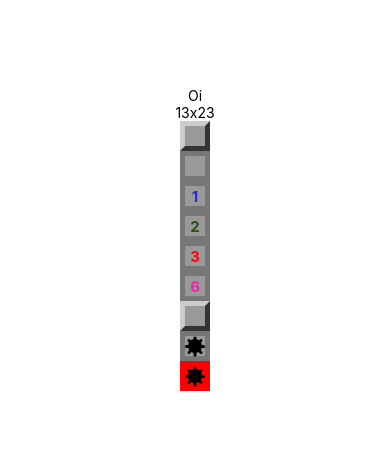
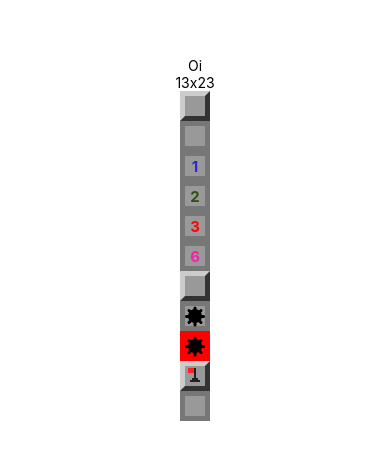
Before and after one commit to AnthonyLeier/minesweeper-app, a React Native app: screen / in a window 390 px wide. Shown: the part 183-642 px from the top of the page. Built offline with nearby package versions, Linux system fonts and the light colour scheme.

Commit message:
Desenvolvimento de Flags

```diff
--- a/App.js
+++ b/App.js
@@ -21,6 +21,8 @@
 				<Field mined />
 				<Field opened mined />
 				<Field opened mined exploded />
+				<Field flagged />
+				<Field flagged opened/>
 			</SafeAreaView>
 		);
 	}
--- a/src/components/Field.js
+++ b/src/components/Field.js
@@ -2,13 +2,15 @@
 import {View, StyleSheet, Text} from 'react-native';
 import params from '../params';
 import Mine from './Mine';
+import Flag from './Flag';
 
-export default (props) => {
-	const {mined, opened, nearMines, exploded} = props;
+export default props => {
+	const {mined, opened, nearMines, exploded, flagged} = props;
 	const styleField = [styles.field];
 	if (opened) styleField.push(styles.opened);
 	if (exploded) styleField.push(styles.exploded);
-	if (styleField.length === 1) styleField.push(styles.regular);
+	if (flagged) styleField.push(styles.flagged);
+	if (!opened && !exploded) styleField.push(styles.regular);
 
 	let color = null;
 	if (nearMines > 0) {
@@ -26,6 +28,7 @@
 				false
 			)}
 			{mined && opened ? <Mine /> : false}
+			{flagged && !opened ? <Flag /> : false}
 		</View>
 	);
 };
@@ -58,4 +61,7 @@
 		backgroundColor: 'red',
 		borderColor: 'red',
 	},
+	flagged:{
+
+	}
 });
--- /dev/null
+++ b/src/components/Flag.js
@@ -0,0 +1,71 @@
+import React from 'react';
+import {View, StyleSheet} from 'react-native';
+
+export default props => {
+	return (
+		<View style={styles.container}>
+			<View style={[styles.flagpole, props.bigger ? styles.flagpoleBigger : null]} />
+			<View style={[styles.flag, props.bigger ? styles.flagBigger : null]} />
+			<View style={[styles.base1, props.bigger ? styles.base1Bigger : null]} />
+			<View style={[styles.base2, props.bigger ? styles.base2Bigger : null]} />
+		</View>
+	);
+};
+
+const styles = StyleSheet.create({
+	container: {
+		marginTop: 2,
+	},
+	flagpole: {
+		position: 'absolute',
+		height: 14,
+		width: 2,
+		backgroundColor: '#222',
+		marginLeft: 9,
+	},
+	flag: {
+		position: 'absolute',
+		height: 5,
+		width: 6,
+		backgroundColor: '#F22',
+		marginLeft: 3,
+	},
+	base1: {
+		position: 'absolute',
+		height: 2,
+		width: 6,
+		backgroundColor: '#222',
+		marginLeft: 7,
+		marginTop: 10,
+	},
+	base2: {
+		position: 'absolute',
+		height: 2,
+		width: 10,
+		backgroundColor: '#222',
+		marginLeft: 5,
+		marginTop: 12,
+	},
+	flagpoleBigger: {
+		height: 28,
+		width: 4,
+		marginLeft: 16,
+	},
+	flagBigger: {
+		height: 10,
+		width: 14,
+		marginLeft: 3,
+	},
+	base1Bigger: {
+		height: 4,
+		width: 12,
+		marginLeft: 12,
+		marginTop: 20,
+	},
+	base2Bigger: {
+		height: 4,
+		width: 20,
+		marginLeft: 8,
+		marginTop: 24,
+	},
+});
--- a/src/components/Mine.js
+++ b/src/components/Mine.js
@@ -1,7 +1,7 @@
 import React from 'react';
 import {View, StyleSheet} from 'react-native';
 
-export default (props) => {
+export default props => {
 	return (
 		<View style={styles.container}>
 			<View style={styles.coreMine} />
```
